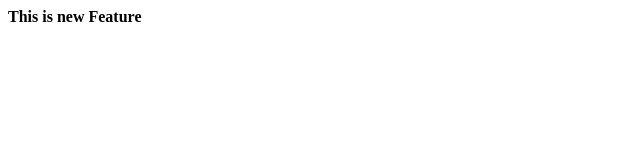
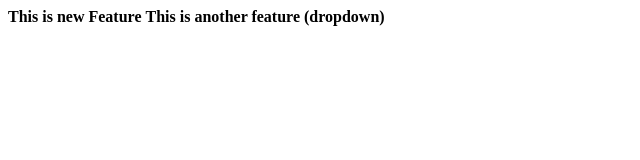
Before and after one commit to Mdhami472/LocalRepo, a plain HTML site: page index.html in a window 1280 px wide. Shown: the whole page, without its empty margins (0-640 px from the left). Drawn offline with Linux system fonts and the light colour scheme.

Commit message:
add dropdown

```diff
--- a/index.html
+++ b/index.html
@@ -1 +1,3 @@
 <b> This is new Feature</b>
+<b>This is another feature (dropdown)
+</b>
```
